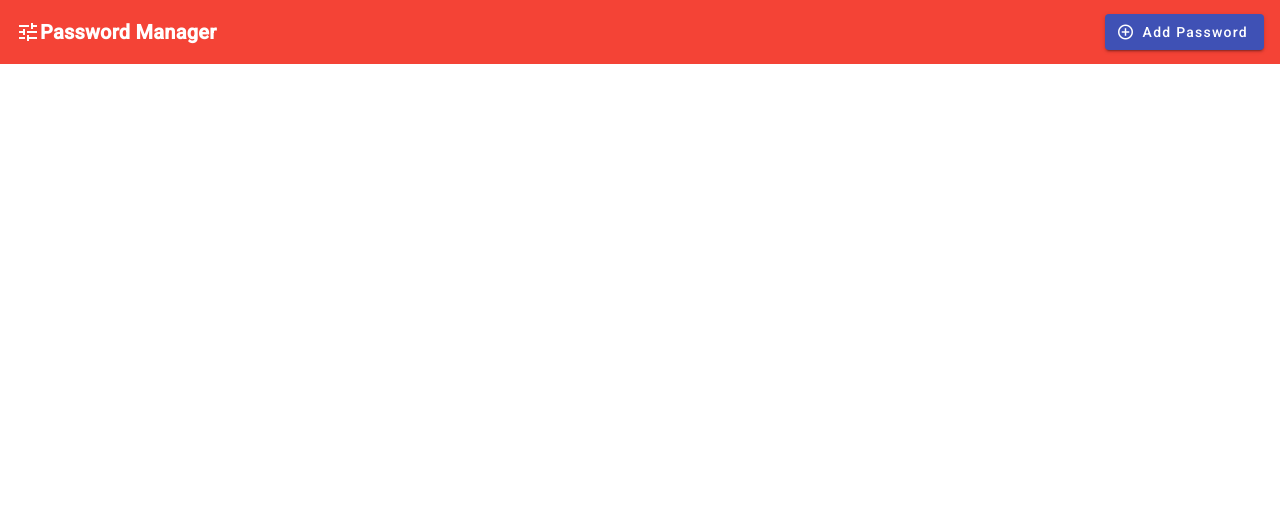
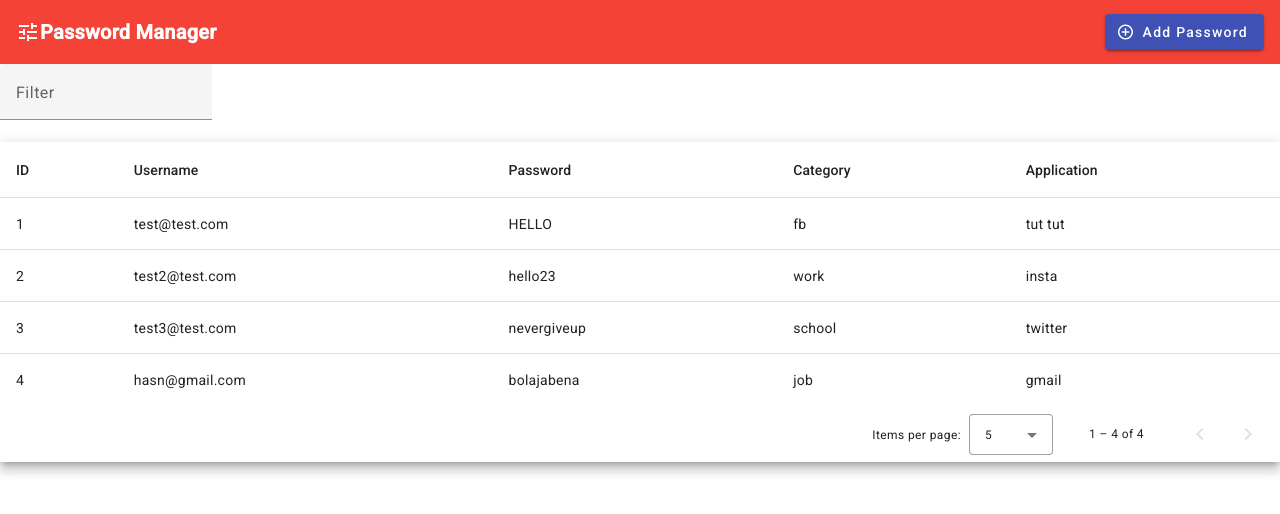
Before and after one commit to mitulchy07/password-manager, an Angular app: page / in a window 1280 px wide. Shown: the top 514 px of the page. Built offline with nearby package versions, Linux system fonts and the light colour scheme; data requests are answered from the project's data file.

Commit message:
data showing in a decoded way

```diff
--- a/db.json
+++ b/db.json
@@ -6,6 +6,27 @@
       "userName": "test@test.com",
       "encryptedPassword": "SEVMTE8=",
       "id": 1
+    },
+    {
+      "category": "work",
+      "app": "insta",
+      "userName": "test2@test.com",
+      "encryptedPassword": "aGVsbG8yMw==",
+      "id": 2
+    },
+    {
+      "category": "school",
+      "app": "twitter",
+      "userName": "test3@test.com",
+      "encryptedPassword": "bmV2ZXJnaXZldXA=",
+      "id": 3
+    },
+    {
+      "category": "job",
+      "app": "gmail",
+      "userName": "hasn@gmail.com",
+      "encryptedPassword": "Ym9sYWphYmVuYQ==",
+      "id": 4
     }
   ]
 }
--- a/package.json
+++ b/package.json
@@ -20,6 +20,7 @@
     "@angular/platform-browser": "^15.2.0",
     "@angular/platform-browser-dynamic": "^15.2.0",
     "@angular/router": "^15.2.0",
+    "base-64": "^1.0.0",
     "json-server": "^0.17.3",
     "rxjs": "~7.8.0",
     "tslib": "^2.3.0",
@@ -29,6 +30,7 @@
     "@angular-devkit/build-angular": "^15.2.6",
     "@angular/cli": "~15.2.6",
     "@angular/compiler-cli": "^15.2.0",
+    "@types/base-64": "^1.0.0",
     "@types/jasmine": "~4.3.0",
     "jasmine-core": "~4.5.0",
     "karma": "~6.4.0",
--- a/src/app/app.component.html
+++ b/src/app/app.component.html
@@ -7,3 +7,53 @@
       Add Password
     </button>
   </mat-toolbar>
+
+  <mat-form-field>
+    <mat-label>Filter</mat-label>
+    <input matInput (keyup)="applyFilter($event)" placeholder="Ex. Mia" #input>
+  </mat-form-field>
+
+  <div class="mat-elevation-z8">
+    <table mat-table [dataSource]="dataSource" matSort>
+
+      <!-- ID Column -->
+      <ng-container matColumnDef="id">
+        <th mat-header-cell *matHeaderCellDef mat-sort-header> ID </th>
+        <td mat-cell *matCellDef="let row"> {{row.id}} </td>
+      </ng-container>
+
+      <!-- User name Column -->
+      <ng-container matColumnDef="userName">
+        <th mat-header-cell *matHeaderCellDef mat-sort-header> Username </th>
+        <td mat-cell *matCellDef="let row"> {{row.userName}}</td>
+      </ng-container>
+
+      <!-- password Column -->
+      <ng-container matColumnDef="encryptedPassword">
+        <th mat-header-cell *matHeaderCellDef mat-sort-header> Password </th>
+        <td mat-cell *matCellDef="let row">{{row.decodedPassword}}</td>
+      </ng-container>
+
+      <!-- Category Column -->
+      <ng-container matColumnDef="category">
+        <th mat-header-cell *matHeaderCellDef mat-sort-header> Category </th>
+        <td mat-cell *matCellDef="let row"> {{row.category}} </td>
+      </ng-container>
+
+      <!-- App Column -->
+      <ng-container matColumnDef="app">
+        <th mat-header-cell *matHeaderCellDef mat-sort-header> Application </th>
+        <td mat-cell *matCellDef="let row"> {{row.app}} </td>
+      </ng-container>
+
+      <tr mat-header-row *matHeaderRowDef="displayedColumns"></tr>
+      <tr mat-row *matRowDef="let row; columns: displayedColumns;"></tr>
+
+      <!-- Row shown when there is no matching data. -->
+      <tr class="mat-row" *matNoDataRow>
+        <td class="mat-cell" colspan="4">No data matching the filter "{{input.value}}"</td>
+      </tr>
+    </table>
+
+    <mat-paginator [pageSizeOptions]="[5, 10, 25, 100]" aria-label="Select page of users"></mat-paginator>
+  </div>
--- a/src/app/app.component.ts
+++ b/src/app/app.component.ts
@@ -1,19 +1,77 @@
-import { Component } from '@angular/core';
+import { Component, OnInit, ViewChild } from '@angular/core';
 import { MatDialog } from '@angular/material/dialog';
-import {PasswordAddEditComponent} from './password-add-edit/password-add-edit.component'
+import { PasswordAddEditComponent } from './password-add-edit/password-add-edit.component';
+import { MatPaginator } from '@angular/material/paginator';
+import { MatSort } from '@angular/material/sort';
+import { MatTableDataSource } from '@angular/material/table';
+import { PasswordsService } from './data/passwords.service';
 
 @Component({
   selector: 'app-root',
   templateUrl: './app.component.html',
-  styleUrls: ['./app.component.scss']
+  styleUrls: ['./app.component.scss'],
 })
-export class AppComponent {
-  title = 'password-manager';
+export class AppComponent implements OnInit {
+  [x: string]: any;
+  decodedPassword!: string;
 
-  constructor(private _dialog: MatDialog) {}
 
-  passwordAddEditModal(){
-    this._dialog.open(PasswordAddEditComponent)
+
+  displayedColumns: string[] = [
+    'id',
+    'userName',
+    'encryptedPassword',
+    'category',
+    'app',
+  ];
+  dataSource!: MatTableDataSource<any>;
+
+  @ViewChild(MatPaginator) paginator!: MatPaginator;
+  @ViewChild(MatSort) sort!: MatSort;
+
+  constructor(
+    private _dialog: MatDialog,
+    private _passwordService: PasswordsService
+  ) {}
+  ngOnInit(): void {
+    this.gettingData();
   }
 
+  passwordAddEditModal() {
+    this._dialog.open(PasswordAddEditComponent);
+  }
+    decodePassword(encodedPassword: string) {
+    this.decodedPassword = atob(encodedPassword);
+  }
+
+  gettingData() {
+    this._passwordService.gettingData().subscribe({
+      next: (res) => {
+        this.dataSource = new MatTableDataSource(res);
+        this.dataSource.sort = this.sort;
+        this.dataSource.paginator = this.paginator;
+        console.log(res)
+        this.dataSource.data = res.map((row: any) => {
+          row.decodedPassword = atob(row.encryptedPassword);
+          return row;
+        });
+
+
+
+      },
+      error: console.log,
+    });
+  }
+
+
+
+
+  applyFilter(event: Event) {
+    const filterValue = (event.target as HTMLInputElement).value;
+    this.dataSource.filter = filterValue.trim().toLowerCase();
+
+    if (this.dataSource.paginator) {
+      this.dataSource.paginator.firstPage();
+    }
+  }
 }
--- a/src/app/app.module.ts
+++ b/src/app/app.module.ts
@@ -3,25 +3,22 @@ import { BrowserModule } from '@angular/platform-browser';
 
 import { AppRoutingModule } from './app-routing.module';
 import { BrowserAnimationsModule } from '@angular/platform-browser/animations';
-import {MatToolbarModule} from '@angular/material/toolbar';
-import {MatIconModule} from '@angular/material/icon';
-import {MatButtonModule} from '@angular/material/button';
+import { MatToolbarModule } from '@angular/material/toolbar';
+import { MatIconModule } from '@angular/material/icon';
+import { MatButtonModule } from '@angular/material/button';
 import { PasswordAddEditComponent } from './password-add-edit/password-add-edit.component';
 import { AppComponent } from './app.component';
-import {MatDialogModule} from '@angular/material/dialog';
-import {MatFormFieldModule} from '@angular/material/form-field';
-import {MatInputModule} from '@angular/material/input';
+import { MatDialogModule } from '@angular/material/dialog';
+import { MatFormFieldModule } from '@angular/material/form-field';
+import { MatInputModule } from '@angular/material/input';
 import { ReactiveFormsModule } from '@angular/forms';
-import {MatSnackBarModule} from '@angular/material/snack-bar';
+import { MatSnackBarModule } from '@angular/material/snack-bar';
 import { HttpClientModule } from '@angular/common/http';
-
-
-
+import { MatTableModule } from '@angular/material/table';
+import { MatPaginatorModule } from '@angular/material/paginator';
 
 @NgModule({
-  declarations: [
-    AppComponent, PasswordAddEditComponent,
-  ],
+  declarations: [AppComponent, PasswordAddEditComponent],
   imports: [
     BrowserModule,
     AppRoutingModule,
@@ -35,8 +32,11 @@ import { HttpClientModule } from '@angular/common/http';
     ReactiveFormsModule,
     MatSnackBarModule,
     HttpClientModule,
+    MatTableModule,
+    MatPaginatorModule,
+
   ],
   providers: [],
-  bootstrap: [AppComponent]
+  bootstrap: [AppComponent],
 })
 export class AppModule {}
--- a/src/app/data/passwords.service.ts
+++ b/src/app/data/passwords.service.ts
@@ -6,10 +6,12 @@ import { Observable } from 'rxjs';
   providedIn: 'root'
 })
 export class PasswordsService {
+  constructor(private _http: HttpClient ) {}
 
-  constructor(private _http: HttpClient ) { }
-
-  storingData(data: any): Observable<any>{
+  addingData(data: any): Observable<any>{
     return this._http.post('http://localhost:3000/passwords', data)
   }
+  gettingData(): Observable<any>{
+    return this._http.get('http://localhost:3000/passwords')
+  }
 }
--- a/src/app/password-add-edit/password-add-edit.component.html
+++ b/src/app/password-add-edit/password-add-edit.component.html
@@ -1,18 +1,25 @@
-<div mat-dialog-title> <h1>Enter Details Here:</h1>
-</div>
+<div mat-dialog-title><h1>Enter Details Here:</h1></div>
 
 <form [formGroup]="passwordForm" (ngSubmit)="onFormSubmit()">
-
   <div mat-dialog-content class="content">
     <div class="row">
       <mat-form-field appearance="outline">
         <mat-label>User Name</mat-label>
-                <input matInput placeholder="Enter Category" formControlName="userName">
+        <input
+          matInput
+          placeholder="Enter Category"
+          formControlName="userName"
+        />
         <mat-hint>Hint: test@test.com</mat-hint>
       </mat-form-field>
       <mat-form-field appearance="outline">
         <mat-label>Password</mat-label>
-                <input matInput placeholder="Enter Password" formControlName="password" #secrets>
+        <input
+          matInput
+          placeholder="Enter Password"
+          formControlName="password"
+
+        />
         <mat-hint>Hint: Hello123</mat-hint>
       </mat-form-field>
     </div>
@@ -21,18 +28,22 @@
     <div class="row">
       <mat-form-field appearance="outline">
         <mat-label>Category</mat-label>
-                <input matInput placeholder="Enter Category" formControlName="category">
+        <input
+          matInput
+          placeholder="Enter Category"
+          formControlName="category"
+        />
         <mat-hint>Hint: Work, School</mat-hint>
       </mat-form-field>
       <mat-form-field appearance="outline">
         <mat-label>Application</mat-label>
-                <input matInput placeholder="Enter App" formControlName="app">
+        <input matInput placeholder="Enter App" formControlName="app" />
         <mat-hint>Hint: Outlook, Messenger</mat-hint>
       </mat-form-field>
     </div>
   </div>
   <div mat-dialog-actions class="action">
-        <button mat-raised-button color="primary" type="submit" >Save</button>
+    <button mat-raised-button color="primary" type="submit">Save</button>
     <button mat-raised-button color="warn">Cancel</button>
   </div>
 </form>
--- a/src/app/password-add-edit/password-add-edit.component.ts
+++ b/src/app/password-add-edit/password-add-edit.component.ts
@@ -2,53 +2,52 @@ import { DialogRef } from '@angular/cdk/dialog';
 import { Component } from '@angular/core';
 import { FormBuilder, FormGroup } from '@angular/forms';
 import { PasswordsService } from '../data/passwords.service';
-
-
-
+// import { MatSnackBar } from '@angular/material/snack-bar';
 
 @Component({
   selector: 'app-password-add-edit',
   templateUrl: './password-add-edit.component.html',
-  styleUrls: ['./password-add-edit.component.scss']
+  styleUrls: ['./password-add-edit.component.scss'],
 })
 export class PasswordAddEditComponent {
   passwordForm: FormGroup;
 
-
-  constructor(private _pf:FormBuilder, private _passwordData: PasswordsService, private _dialogRef: DialogRef<PasswordAddEditComponent>){
+  constructor(
+    private _pf: FormBuilder,
+    private _passwordData: PasswordsService,
+    private _dialogRef: DialogRef<PasswordAddEditComponent>
+  ) {
     this.passwordForm = this._pf.group({
       category: '',
       app: '',
       userName: '',
       password: '',
-    })
+    });
   }
 
-  onFormSubmit(){
-    if(this.passwordForm.valid){
+
+  onFormSubmit() {
+    if (this.passwordForm.valid) {
       let encryptedPassword = btoa(this.passwordForm.value.password);
       let myData = {
         category: this.passwordForm.value.category,
         app: this.passwordForm.value.app,
         userName: this.passwordForm.value.userName,
         encryptedPassword: encryptedPassword,
-      }
+      };
 
-      this._passwordData.storingData(myData).subscribe({
-        next: (val: any) =>{
-          alert('Password Added Successfully.')
-          this._dialogRef.close()
-
+      this._passwordData.addingData(myData).subscribe({
+        next: (val: any) => {
+          alert('Password Added Successfully.');
+          this._dialogRef.close();
         },
-        error: (err: any) =>{
-          console.error(err)
-        }
-      })
+        error: (err: any) => {
+          console.error(err);
+        },
+      });
 
       // console.log(myData)
       // console.log(atob(myData.encryptedPassword))
-
     }
   }
-
 }
```
Also changed, not shown: src/app/password-add-edit/password-add-edit.component.scss (+10 -10 lines), src/theme.scss (added, +37 -0 lines), 2 other files (tests, documents, lock files or other folders). Lines whose indentation alone changed are shown as unchanged.
